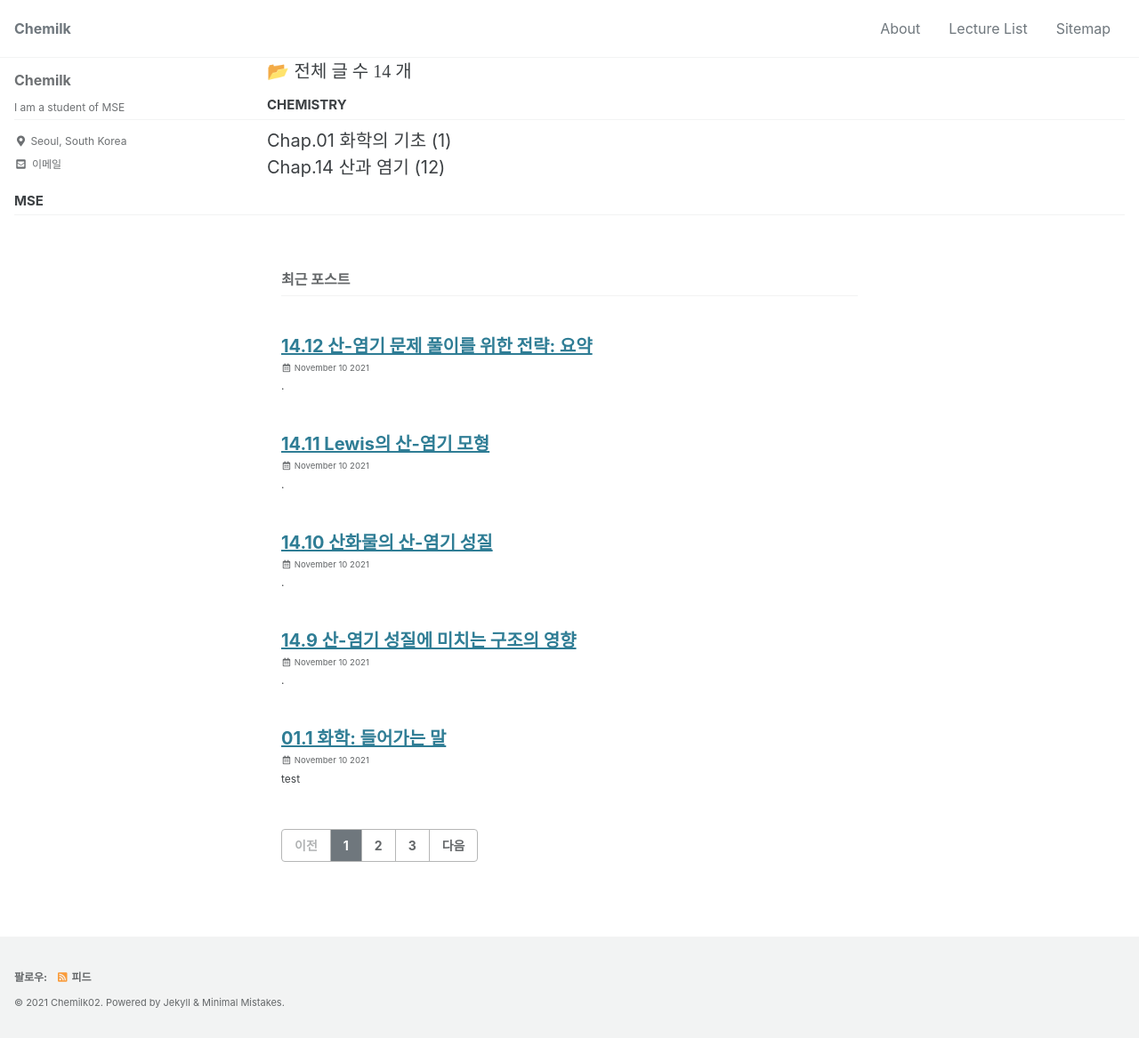
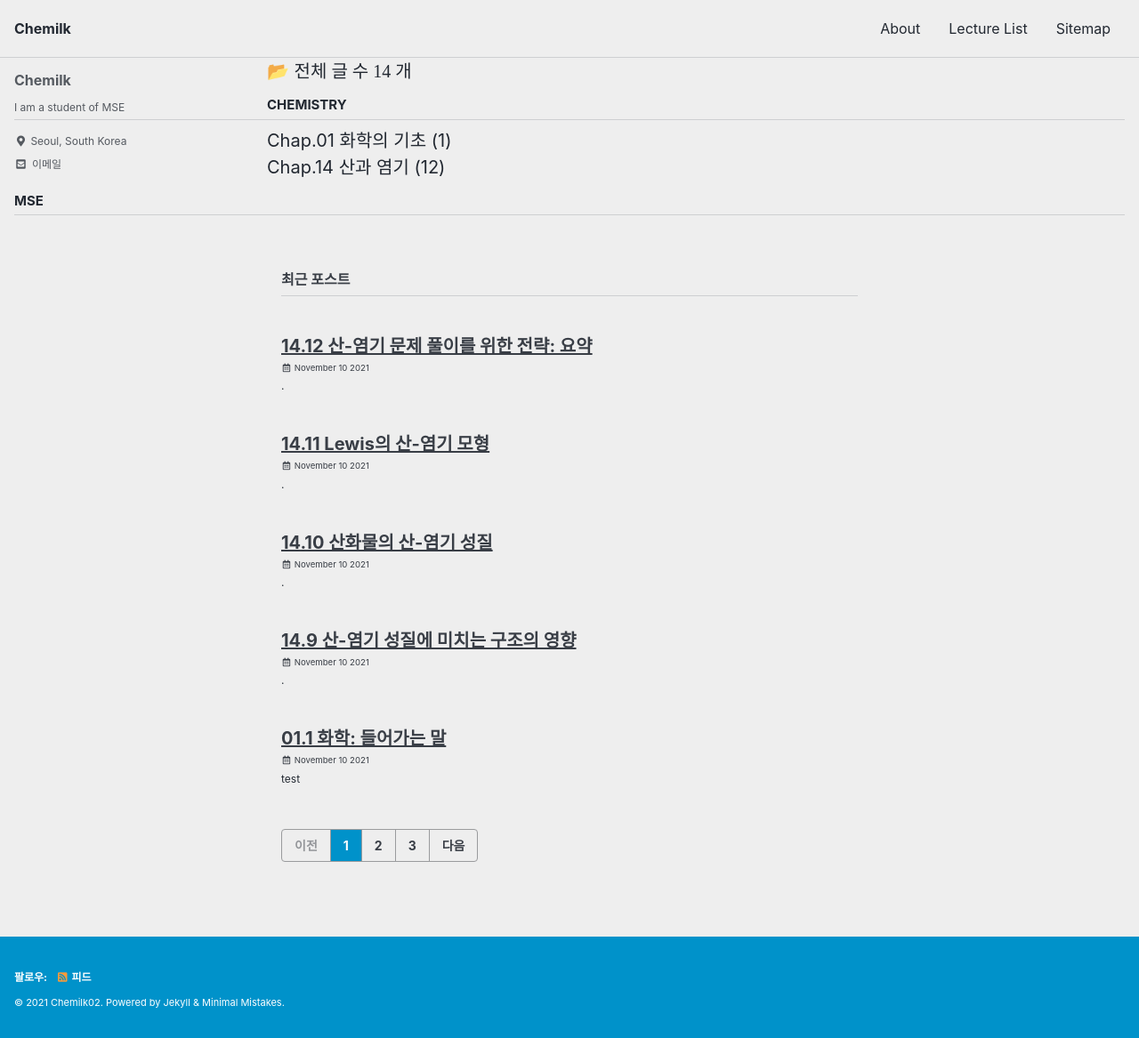
Before and after one commit to NNotizz/NNotizz.github.io, a Jekyll site: the page built from index.html, in a window 1280 px wide. Shown: the whole page at 89% size. Built offline with Jekyll 4.4.1, drawn with Linux system fonts in a browser that asks for light colours; cached includes are drawn as plain includes; the list of posts is cut into pages by our own code.

Commit message:
Update _config.yml

```diff
--- a/_config.yml
+++ b/_config.yml
@@ -12,7 +12,7 @@
 
 # theme                  : "minimal-mistakes-jekyll"
 # remote_theme           : "mmistakes/minimal-mistakes"
-minimal_mistakes_skin    : "default" # "air", "aqua", "contrast", "dark", "dirt", "neon", "mint", "plum", "sunrise"
+minimal_mistakes_skin    : "air" #"aqua", "contrast", "dark", "dirt", "neon", "mint", "plum", "sunrise"
 
 # Site Settings
 locale                   : "ko-KR"
```
